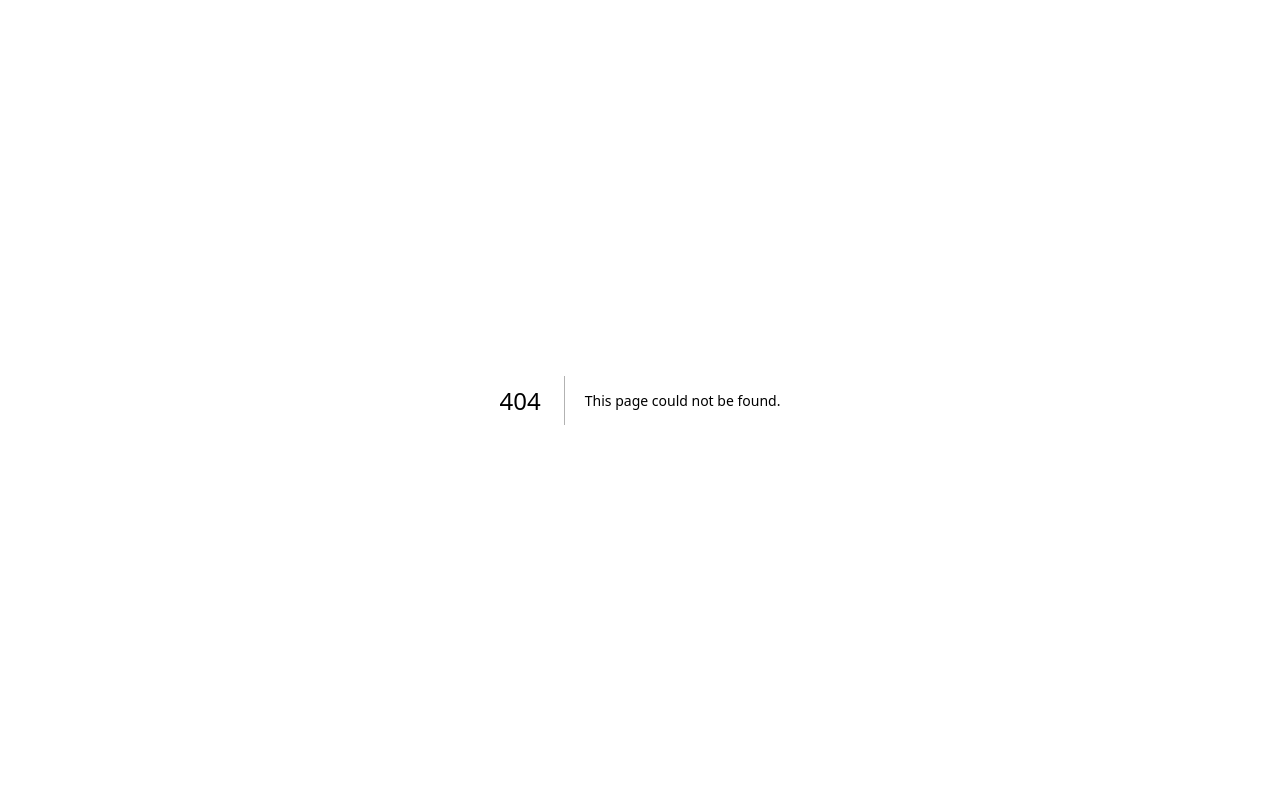
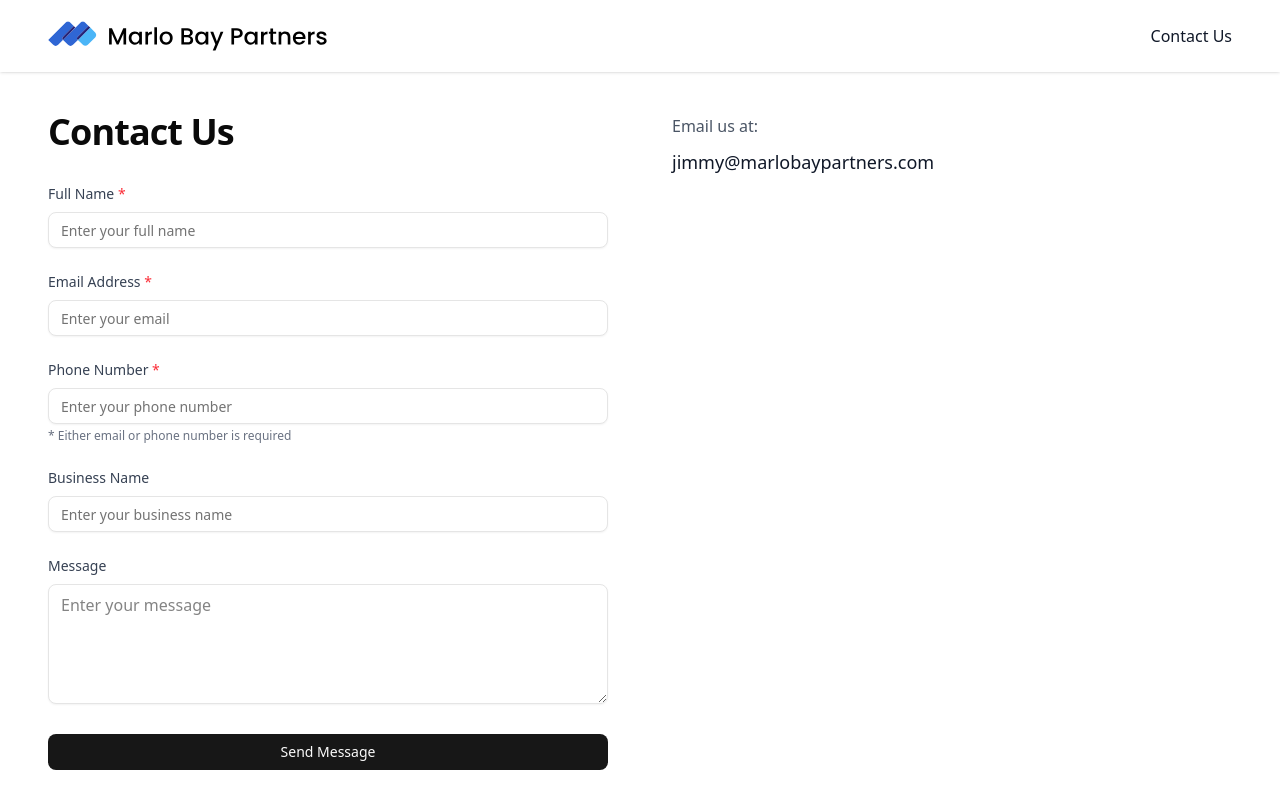
Before and after one commit to derekchan916/marlo-bay-landing, a Next.js app: page /contact in a window 1280 px wide. Before the commit this address had no page. Shown: the top 800 px of the page. Built offline with nearby package versions, Linux system fonts and the light colour scheme; no server answers.

Commit message:
Add a contact page

```diff
--- /dev/null
+++ b/src/app/contact/page.tsx
@@ -0,0 +1,13 @@
+import Header from "@/components/Global/Header";
+import Footer from "@/components/Global/Footer";
+import ContactForm from "@/components/Contact/ContactForm";
+
+export default function ContactPage() {
+  return (
+    <div className="relative min-h-screen bg-white">
+      <Header logoVariant="color" handleScroll={false} />
+      <ContactForm />
+      <Footer />
+    </div>
+  );
+}
--- /dev/null
+++ b/src/components/Contact/ContactForm.tsx
@@ -0,0 +1,190 @@
+"use client";
+
+import { useState } from "react";
+import { Button } from "@/base/button";
+import { Input } from "@/base/input";
+import { Text } from "@/base/text";
+import { supabase } from "@/lib/supabase";
+
+export default function ContactForm() {
+  const [businessName, setBusinessName] = useState("");
+  const [email, setEmail] = useState("");
+  const [error, setError] = useState("");
+  const [fullName, setFullName] = useState("");
+  const [isSubmitting, setIsSubmitting] = useState(false);
+  const [isSuccess, setIsSuccess] = useState(false);
+  const [message, setMessage] = useState("");
+  const [phoneNumber, setPhoneNumber] = useState("");
+
+  const handleSubmit = async (e: React.FormEvent) => {
+    e.preventDefault();
+    setError("");
+    setIsSubmitting(true);
+
+    // Validation: full name is required
+    if (!fullName.trim()) {
+      setError("Full name is required.");
+      setIsSubmitting(false);
+      return;
+    }
+
+    // Validation: either email or phone number is required
+    if (!email.trim() && !phoneNumber.trim()) {
+      setError("Please provide either an email address or phone number.");
+      setIsSubmitting(false);
+      return;
+    }
+
+    try {
+      const { error: insertError } = await supabase
+        .from("contact_requests")
+        .insert({
+          business_name: businessName.trim() || null,
+          email: email.trim() || null,
+          full_name: fullName.trim(),
+          message: message.trim() || null,
+          phone: phoneNumber.trim() || null,
+        });
+
+      if (insertError) {
+        throw insertError;
+      }
+
+      // Success - show success message
+      setIsSuccess(true);
+    } catch (err) {
+      setError(
+        "Something went wrong. Please try again or contact us directly."
+      );
+      console.error("Error submitting form:", err);
+    } finally {
+      setIsSubmitting(false);
+    }
+  };
+
+  return (
+    <section className="my-28">
+      <div className="container-base">
+        <div className="grid grid-cols-1 lg:grid-cols-2 gap-12 lg:gap-16">
+          {/* Left Column - Form */}
+          <div className={isSuccess ? "min-h-[50vh] flex flex-col" : ""}>
+            {isSuccess ? (
+              <div className="space-y-4">
+                <Text className="font-light" variant="h2">
+                  Thank you
+                </Text>
+                <Text color="secondary" variant="lead">
+                  We&rsquo;ve received your message and will be in touch soon.
+                </Text>
+              </div>
+            ) : (
+              <>
+                <Text className="mb-8" variant="h2">
+                  Contact Us
+                </Text>
+                <form className="space-y-6" onSubmit={handleSubmit}>
+                  <div>
+                    <label className="block text-sm font-medium text-gray-700 mb-2">
+                      Full Name <span className="text-red-500">*</span>
+                    </label>
+                    <Input
+                      className="w-full bg-white"
+                      onChange={(e) => setFullName(e.target.value)}
+                      placeholder="Enter your full name"
+                      required
+                      type="text"
+                      value={fullName}
+                    />
+                  </div>
+
+                  <div>
+                    <label className="block text-sm font-medium text-gray-700 mb-2">
+                      Email Address <span className="text-red-500">*</span>
+                    </label>
+                    <Input
+                      className="w-full bg-white"
+                      onChange={(e) => setEmail(e.target.value)}
+                      placeholder="Enter your email"
+                      type="email"
+                      value={email}
+                    />
+                  </div>
+
+                  <div>
+                    <label className="block text-sm font-medium text-gray-700 mb-2">
+                      Phone Number <span className="text-red-500">*</span>
+                    </label>
+                    <Input
+                      className="w-full bg-white"
+                      onChange={(e) => setPhoneNumber(e.target.value)}
+                      placeholder="Enter your phone number"
+                      type="tel"
+                      value={phoneNumber}
+                    />
+                    <p className="text-xs text-gray-500 mt-1">
+                      * Either email or phone number is required
+                    </p>
+                  </div>
+
+                  <div>
+                    <label className="block text-sm font-medium text-gray-700 mb-2">
+                      Business Name
+                    </label>
+                    <Input
+                      className="w-full bg-white"
+                      onChange={(e) => setBusinessName(e.target.value)}
+                      placeholder="Enter your business name"
+                      type="text"
+                      value={businessName}
+                    />
+                  </div>
+
+                  <div>
+                    <label className="block text-sm font-medium text-gray-700 mb-2">
+                      Message
+                    </label>
+                    <textarea
+                      className="w-full min-h-[120px] rounded-md border border-input bg-white px-3 py-2 text-base shadow-xs transition-[color,box-shadow] outline-none focus-visible:border-ring focus-visible:ring-ring/50 focus-visible:ring-[3px] disabled:pointer-events-none disabled:cursor-not-allowed disabled:opacity-50"
+                      onChange={(e) => setMessage(e.target.value)}
+                      placeholder="Enter your message"
+                      value={message}
+                    />
+                  </div>
+
+                  {error && (
+                    <Text className="text-red-600" variant="small">
+                      {error}
+                    </Text>
+                  )}
+
+                  <Button
+                    className="w-full"
+                    disabled={isSubmitting}
+                    type="submit"
+                  >
+                    {isSubmitting ? "Submitting..." : "Send Message"}
+                  </Button>
+                </form>
+              </>
+            )}
+          </div>
+
+          {/* Right Column - Content */}
+          <div className="flex flex-col">
+            <div>
+              <Text color="secondary" className="mb-2" variant="p">
+                Email us at:
+              </Text>
+              <a
+                className="text-lg text-gray-900 hover:text-gray-600 transition-colors"
+                href="mailto:jimmy@marlobaypartners.com"
+              >
+                jimmy@marlobaypartners.com
+              </a>
+            </div>
+          </div>
+        </div>
+      </div>
+    </section>
+  );
+}
--- a/src/components/Global/Header.tsx
+++ b/src/components/Global/Header.tsx
@@ -47,7 +47,7 @@ export default function Header({
       }`}
     >
       <div className="container-base">
-        <div className="flex items-center h-16 md:h-18">
+        <div className="flex items-center justify-between h-16 md:h-18">
           <Link
             className="transition-opacity duration-300 cursor-pointer"
             href="/"
@@ -58,6 +58,16 @@ export default function Header({
               <FullLogoWhite width={280} />
             )}
           </Link>
+          <Link
+            className={`transition-colors cursor-pointer ${
+              showColoredLogo
+                ? "text-gray-900 hover:text-gray-600"
+                : "text-white hover:text-white/80"
+            }`}
+            href="/contact"
+          >
+            Contact Us
+          </Link>
         </div>
       </div>
     </header>
```
